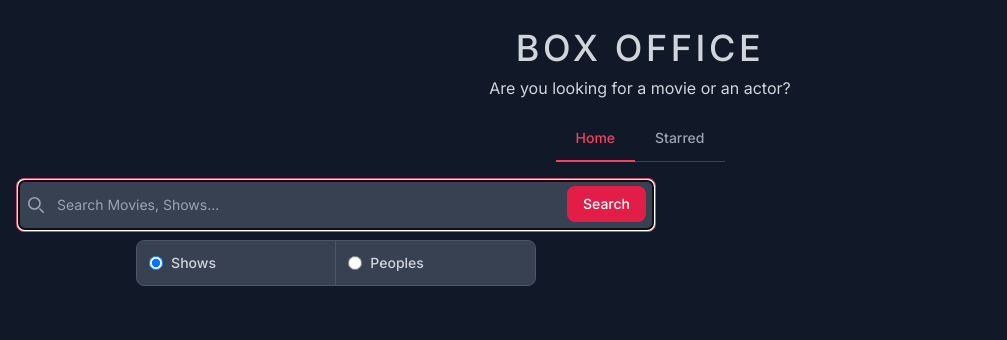
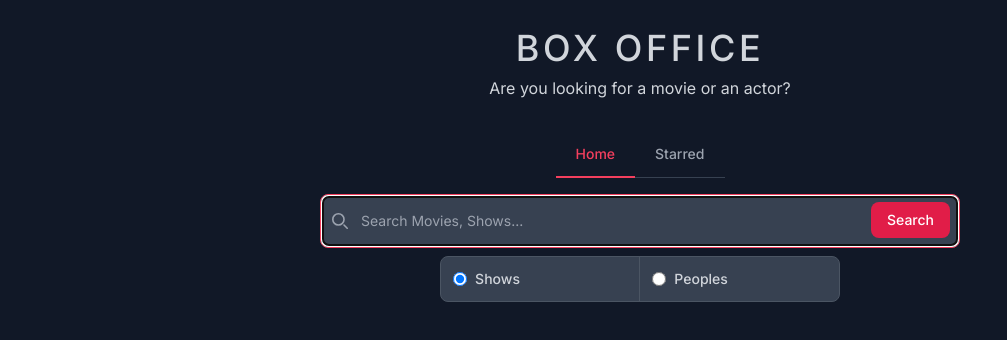
Before and after one commit to surajbera/react-moviemagnet-app, a React (Vite) app: page / in a window 1280 px wide. Shown: the top 340 px of the page, without its empty margins (0-1007 px from the left). Built offline with nearby package versions, Linux system fonts and the light colour scheme.

Commit message:
Header CSS pretty much completed

```diff
--- a/src/components/navbar/Navbar.jsx
+++ b/src/components/navbar/Navbar.jsx
@@ -13,7 +13,7 @@ const Navbar = () => {
   ];
 
   return (
-    <nav className='text-sm font-medium text-center text-gray-500 border-b border-gray-200 dark:text-gray-400 dark:border-gray-700 mb-4 max-w-fit mx-auto my-4'>
+    <nav className='text-sm font-medium text-center text-gray-500 border-b border-gray-200 dark:text-gray-400 dark:border-gray-700 mb-4 max-w-fit mx-auto mt-6 lg:mt-8'>
       <ul className='flex flex-wrap -mb-px w-full'>
         {LINKS.map((link) => (
           <li key={link.text}>
--- a/src/components/page-layout/PageLayout.jsx
+++ b/src/components/page-layout/PageLayout.jsx
@@ -10,7 +10,9 @@ const PageLayout = () => {
     <div className='dark:bg-gray-900 dark:text-gray-300 root-wrapper bg-white text-black'>
       <PageTitle title='Box Office' subTitle='Are you looking for a movie or an actor?' />
       <Navbar />
-      <Outlet />
+      <div>
+        <Outlet />
+      </div>
     </div>
   );
 };
--- a/src/pages/home/Home.jsx
+++ b/src/pages/home/Home.jsx
@@ -40,7 +40,7 @@ const Home = () => {
   };
 
   return (
-    <div className='max-w-2xl px-4'>
+    <div className='max-w-2xl px-4 mx-auto'>
       <SearchForm
         onSubmitHandler={onSubmitHandler}
         searchInput={searchInput}
```
